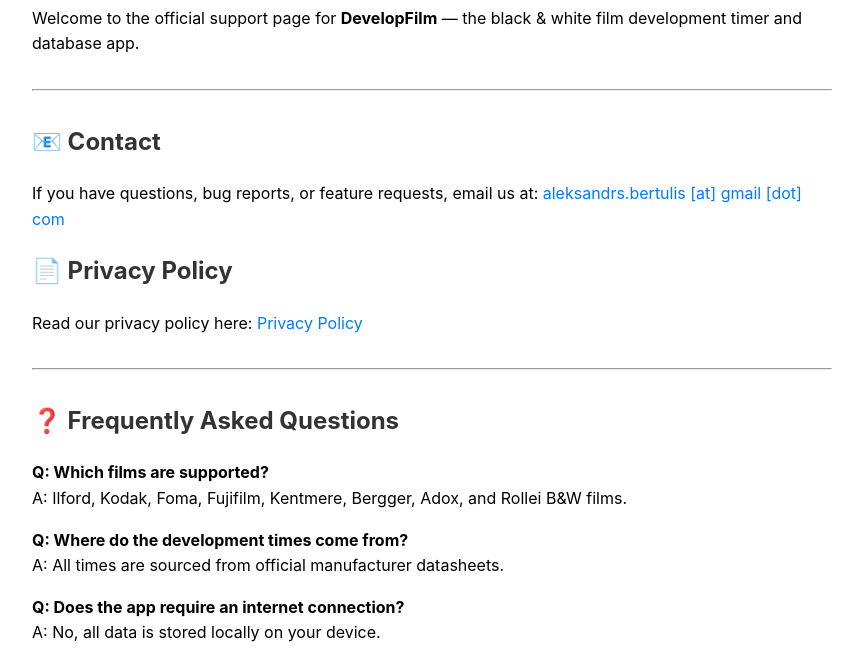
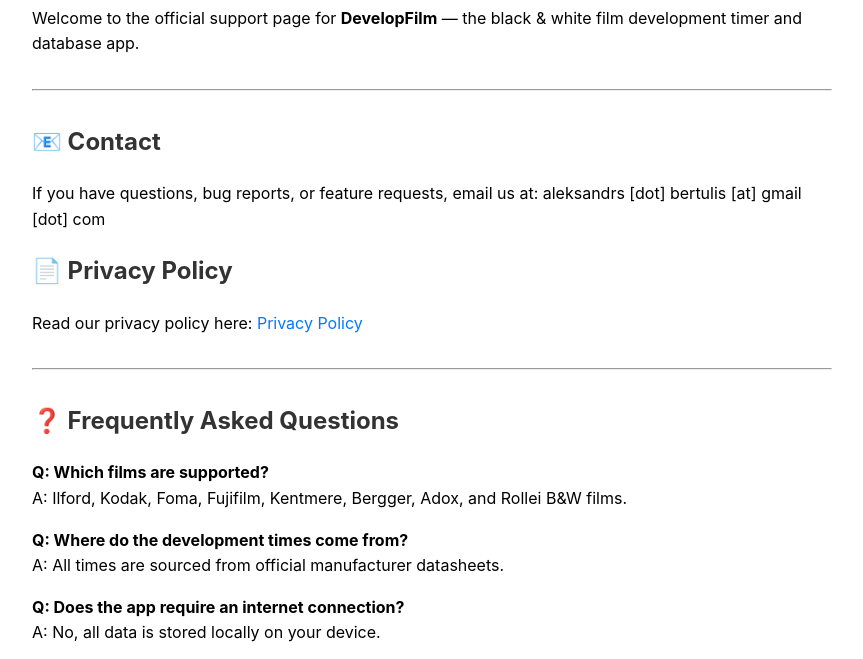
Before and after one commit to MirnijAtom/mirnijatom.github.io, a plain HTML site: page index.html in a window 1280 px wide. Shown: the part 99-758 px from the top of the page, without its empty margins (208-1071 px from the left). Drawn offline with Linux system fonts and the light colour scheme.

Commit message:
update again

```diff
--- a/index.html
+++ b/index.html
@@ -35,7 +35,7 @@
 
     <h2>📧 Contact</h2>
     <p>If you have questions, bug reports, or feature requests, email us at:
-        <a href="mailto:aleksandrs.bertulis@gmail.com">aleksandrs.bertulis [at] gmail [dot] com</a>
+        aleksandrs [dot] bertulis [at] gmail [dot] com
     </p>
 
     <h2>📄 Privacy Policy</h2>
```
